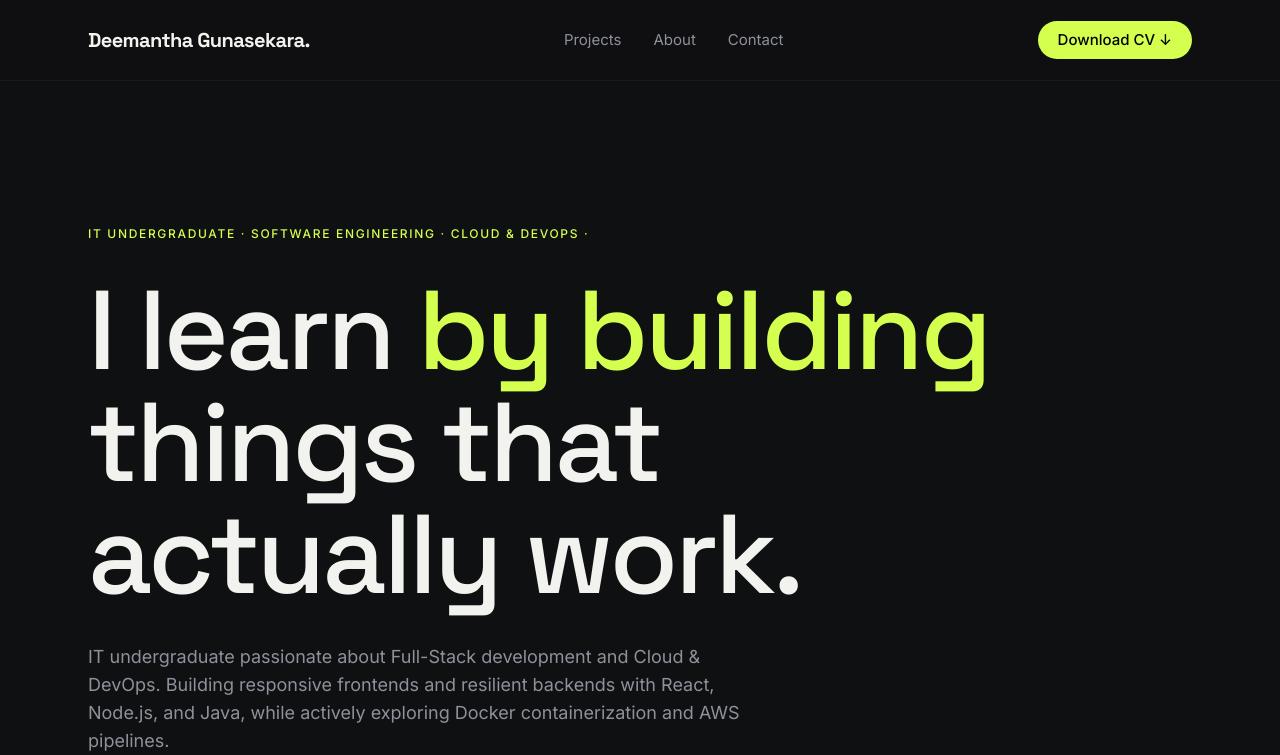
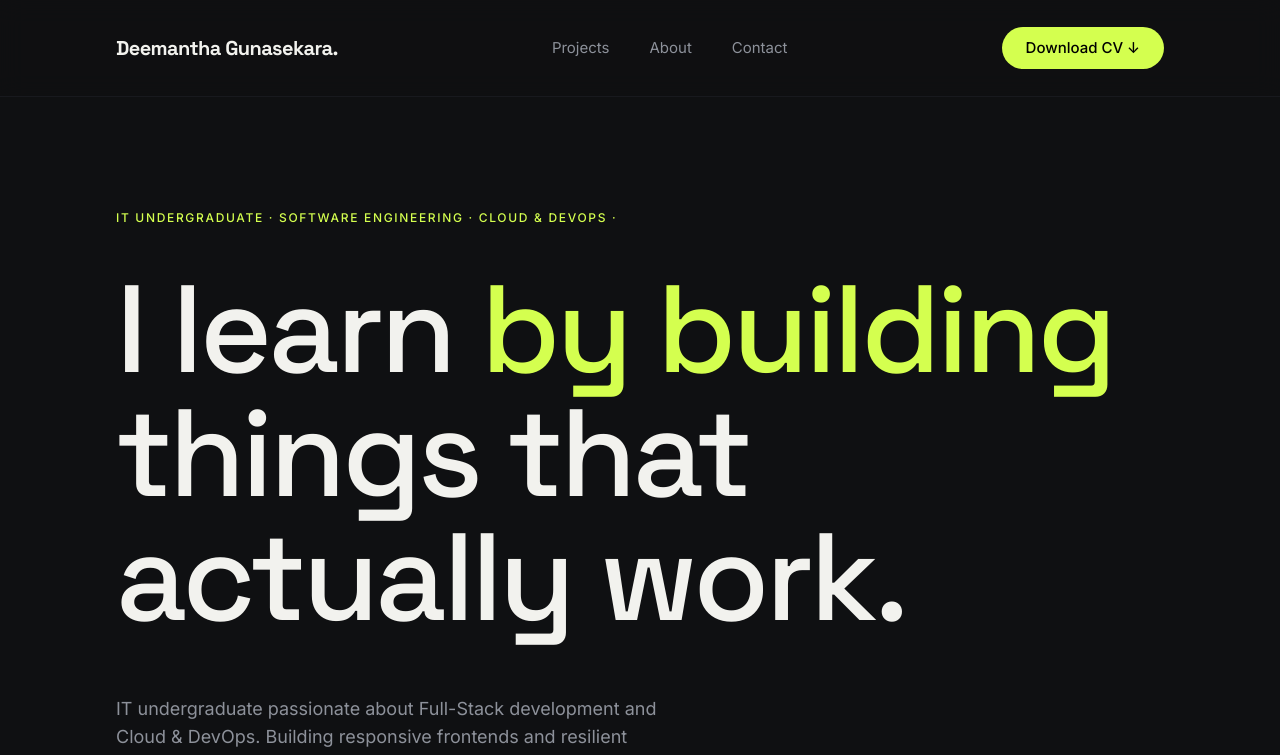
Before and after one commit to DeemanthaGunasekara/Portfolio, a Next.js app: page / in a window 1280 px wide. Shown: the top 755 px of the page. Built offline with nearby package versions, Linux system fonts and the light colour scheme.

Commit message:
fix(ui): adjust layout width to 1440px and align hero links to the right

```diff
--- a/app/page.tsx
+++ b/app/page.tsx
@@ -5,9 +5,9 @@ import Projects from "@/components/Projects";
 
 export default function Home() {
   return (
-    <div className="min-h-screen bg-canvas text-heading">
+    <div className="min-h-screen bg-canvas text-heading selection:bg-accent selection:text-black">
       <Navbar />
-      <main className="max-w-6xl mx-auto px-6 py-12">
+      <main className="max-w-[1440px] mx-auto px-6 sm:px-12 lg:px-[116px]">
         <Hero />
         <Projects />
       </main>
--- a/components/Hero.tsx
+++ b/components/Hero.tsx
@@ -2,8 +2,8 @@ import React from "react";
 
 export default function Hero() {
   return (
-    <section className="pt-16 pb-20 md:pt-24 md:pb-28">
-      <div className="flex flex-col gap-8">
+    <section className="pt-16 pb-24 md:pt-28 md:pb-36">
+      <div className="flex flex-col gap-10">
 
         {/* 1. Small Caps Kicker */}
         <p className="text-[12px] tracking-[0.14em] uppercase text-accent font-medium">
@@ -11,22 +11,24 @@ export default function Hero() {
         </p>
 
         {/* 2. Main Display Headline */}
-        <h1 className="font-heading font-medium tracking-tight leading-[0.95] text-heading text-5xl sm:text-7xl md:text-8xl lg:text-[112px]">
+        <h1 className="font-heading font-medium tracking-tight leading-[0.95] text-heading text-5xl sm:text-7xl md:text-8xl lg:text-[116px] xl:text-[124px]">
           I learn <span className="text-accent">by building</span> <br className="hidden sm:inline" />
           things that <br className="hidden sm:inline" />
           actually work.
         </h1>
 
-        {/* 3. Subtitle Paragraph */}
-        <p className="text-base sm:text-lg md:text-[18px] text-muted leading-relaxed max-w-2xl font-normal">
+        {/* 3. 2-Column Row: Paragraph on Left, Action Links on Right */}
+        <div className="flex flex-col md:flex-row md:items-end md:justify-between gap-8 pt-4">
+
+          {/* Left Column: Subtitle */}
+          <p className="text-base sm:text-lg md:text-[18px] text-muted leading-relaxed max-w-xl font-normal">
             IT undergraduate passionate about Full-Stack development and Cloud &amp; DevOps.
             Building responsive frontends and resilient backends with React, Node.js, and Java,
             while actively exploring Docker containerization and AWS pipelines.
           </p>
 
-        {/* 4. Action Row (Buttons & Socials) */}
-        <div className="flex flex-wrap items-center gap-6 pt-4">
-          {/* Download CV Button */}
+          {/* Right Column: Buttons & Socials aligned to right */}
+          <div className="flex flex-wrap items-center gap-6 shrink-0 md:justify-end">
             <a
               href="/cv.pdf"
               download
@@ -35,7 +37,6 @@ export default function Hero() {
               Download CV &darr;
             </a>
 
-          {/* Social Links */}
             <a
               href="https://www.linkedin.com/in/deemantha-gunasekara"
               target="_blank"
@@ -56,6 +57,8 @@ export default function Hero() {
           </div>
 
         </div>
+
+      </div>
     </section>
   );
 }
--- a/components/Navbar.tsx
+++ b/components/Navbar.tsx
@@ -4,7 +4,7 @@ import Link from "next/link";
 export default function Navbar() {
   return (
     <header className="sticky top-0 z-50 bg-canvas/80 backdrop-blur-md border-b border-borderSubtle/40">
-      <nav className="max-w-6xl mx-auto px-6 h-20 flex items-center justify-between">
+      <nav className="max-w-[1440px] mx-auto px-6 sm:px-12 lg:px-[116px] h-24 flex items-center justify-between">
 
         {/* 1. Left: Logo / Name */}
         <Link
@@ -15,7 +15,7 @@ export default function Navbar() {
         </Link>
 
         {/* 2. Middle: Navigation Links */}
-        <div className="hidden md:flex items-center gap-8">
+        <div className="hidden md:flex items-center gap-10">
           <Link
             href="#projects"
             className="text-[15px] text-muted hover:text-heading transition"
@@ -40,7 +40,7 @@ export default function Navbar() {
         <a
           href="/cv.pdf"
           download
-          className="bg-accent text-black font-medium text-[15px] px-5 py-2 rounded-full hover:opacity-90 active:scale-95 transition"
+          className="bg-accent text-black font-medium text-[15px] px-6 py-2.5 rounded-full hover:opacity-90 active:scale-95 transition"
         >
           Download CV &darr;
         </a>
```
Lines whose indentation alone changed are shown as unchanged.
